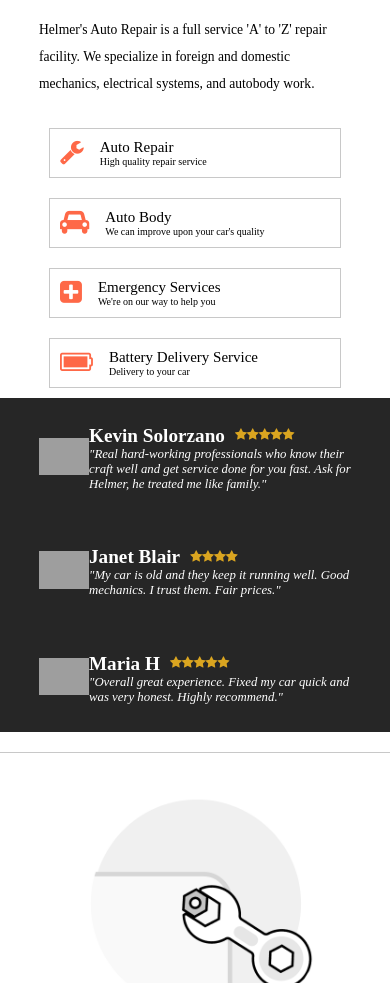
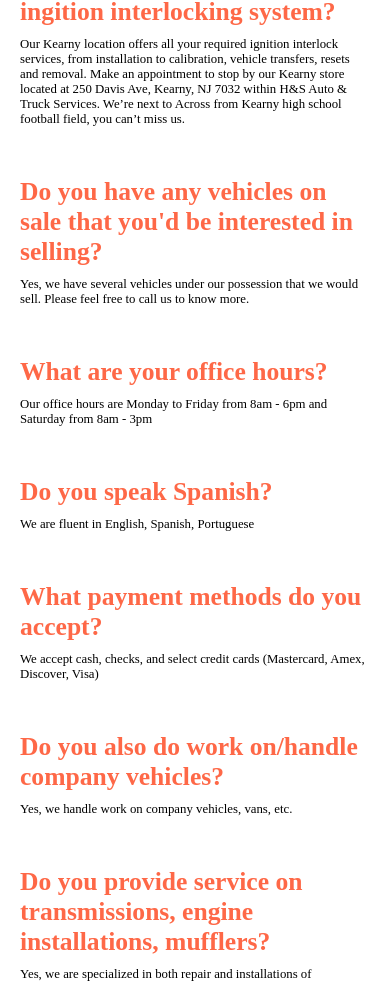
Before and after one commit to solorzke/hs-auto, a React (Create React App) app: page /help in a window 390 px wide. Shown: the part 1017-2000 px from the top of the page. Built offline with nearby package versions, Linux system fonts and the light colour scheme; grey boxes are pictures that could not be loaded; a web font is replaced by a local one.

Commit message:
Help center created

```diff
--- a/src/App.js
+++ b/src/App.js
@@ -4,6 +4,7 @@
 import About from './views/AboutUs';
 import Services from './views/Services';
 import Contact from './views/ContactUs';
+import HelpCenter from './views/HelpCenter';
 
 export default function App() {
 	return (
@@ -12,6 +13,7 @@
 				<Route component={About} path={'/about'} />
 				<Route component={Services} path={'/services'} />
 				<Route component={Contact} path={'/contact'} />
+				<Route component={HelpCenter} path={'/help'} />
 				<Route component={Home} path={'/'} />
 			</Switch>
 		</div>
--- /dev/null
+++ b/src/components/Faq/Faq.css
@@ -0,0 +1,15 @@
+.question {
+	color: #fe6847;
+	padding: 10px 0;
+}
+
+.question-box {
+	padding: 20px;
+	font-size: 1.1rem;
+}
+
+@media screen and (max-width: 845px) {
+	.question-box {
+		font-size: 0.8rem;
+	}
+}
--- /dev/null
+++ b/src/components/Faq/Faq.js
@@ -0,0 +1,18 @@
+import React from 'react';
+import './Faq.css';
+import { Questions } from './Questions';
+
+export default function Faq() {
+	return (
+		<div className="faq-container">
+			{Questions.map((item, index) => {
+				return (
+					<div className="question-box" key={index}>
+						<h1 className="question">{item.question}</h1>
+						<p className="answer">{item.answer}</p>
+					</div>
+				);
+			})}
+		</div>
+	);
+}
--- /dev/null
+++ b/src/components/Faq/Questions.js
@@ -0,0 +1,46 @@
+export const Questions = [
+	{
+		question: `Do you provide a low-cost ingition interlocking system?`,
+		answer: `Our Kearny location offers all your required ignition interlock services,
+        from installation to calibration, vehicle transfers, resets and removal.
+        Make an appointment to stop by our Kearny store located at 250 Davis Ave, Kearny, NJ 7032 within H&S Auto & Truck Services.
+        We’re next to Across from Kearny high school football field, you can’t miss us.`
+	},
+
+	{
+		question: `Do you have any vehicles on sale that you'd be interested in selling?`,
+		answer: `Yes, we have several vehicles under our possession that we would sell.
+        Please feel free to call us to know more.`
+	},
+
+	{
+		question: `What are your office hours?`,
+		answer: `Our office hours are Monday to Friday from 8am - 6pm and Saturday from 8am - 3pm`
+	},
+
+	{
+		question: `Do you speak Spanish?`,
+		answer: `We are fluent in English, Spanish, Portuguese`
+	},
+
+	{
+		question: `What payment methods do you accept?`,
+		answer: `We accept cash, checks, and select credit cards (Mastercard, Amex, Discover, Visa)`
+	},
+
+	{
+		question: `Do you also do work on/handle company vehicles?`,
+		answer: `Yes, we handle work on company vehicles, vans, etc.`
+	},
+
+	{
+		question: `Do you provide service on transmissions, engine installations, mufflers?`,
+		answer: `Yes, we are specialized in both repair and installations of transmission and ignition systems, engine installations, mufflers and more. `
+	},
+
+	{
+		question: `Are there financing options in case I don't have enough to pay the total bill?`,
+		answer: `Yes, once they pay the total amount, they can take their vehicle.
+        Only company vehicles are allowed to leave the shop with an outstanding balance. Interest free.`
+	}
+];
--- a/src/components/Footer/Footer.css
+++ b/src/components/Footer/Footer.css
@@ -33,6 +33,7 @@
 	background-size: 200% 100%;
 	background-position: 100%;
 	transition: background-position 275ms ease;
+	text-decoration: none;
 }
 
 .link:hover {
--- a/src/components/Footer/Navigation.js
+++ b/src/components/Footer/Navigation.js
@@ -1,5 +1,6 @@
 import React from 'react';
 import './Footer.css';
+import { Link } from 'react-router-dom';
 import 'font-awesome/css/font-awesome.min.css';
 
 export default function Navigation() {
@@ -57,10 +58,10 @@
 					<i className="fa fa-circle-o-notch" />
 					Schedule An Appt.
 				</a>
-				<a className="link" href="#">
+				<Link className="link" to="/help">
 					<i className="fa fa-circle-o-notch" />
 					Support Center
-				</a>
+				</Link>
 			</div>
 			<div className="col">
 				<h2 className="heading">Contact Us</h2>
--- /dev/null
+++ b/src/views/HelpCenter.js
@@ -0,0 +1,20 @@
+import React from 'react';
+import '../App.css';
+import Faq from '../components/Faq/Faq';
+import Navbar from '../components/Navbar/Navbar';
+import Banner from '../components/Banner/Banner';
+import Footer from '../components/Footer/Footer';
+
+export default function HelpCenter() {
+	return (
+		<div>
+			<Navbar />
+			<Banner
+				title={'Help Center'}
+				subtitle={'Welcome to our help center where we answer any questions you may have.'}
+			/>
+			<Faq />
+			<Footer />
+		</div>
+	);
+}
```
